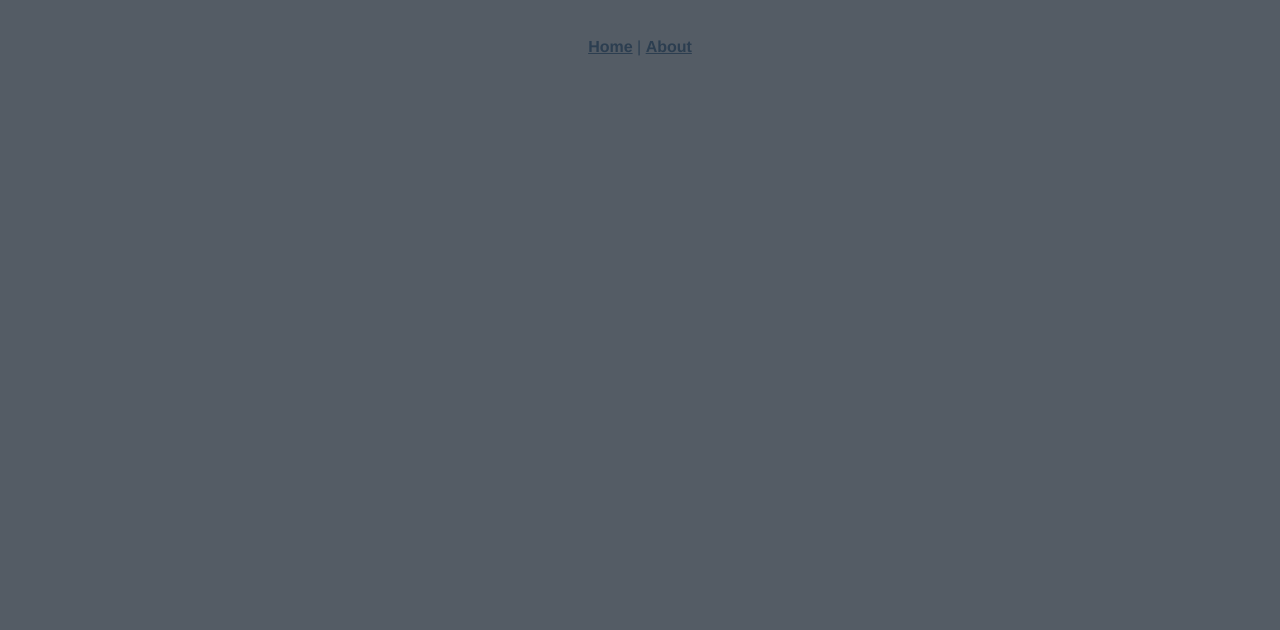
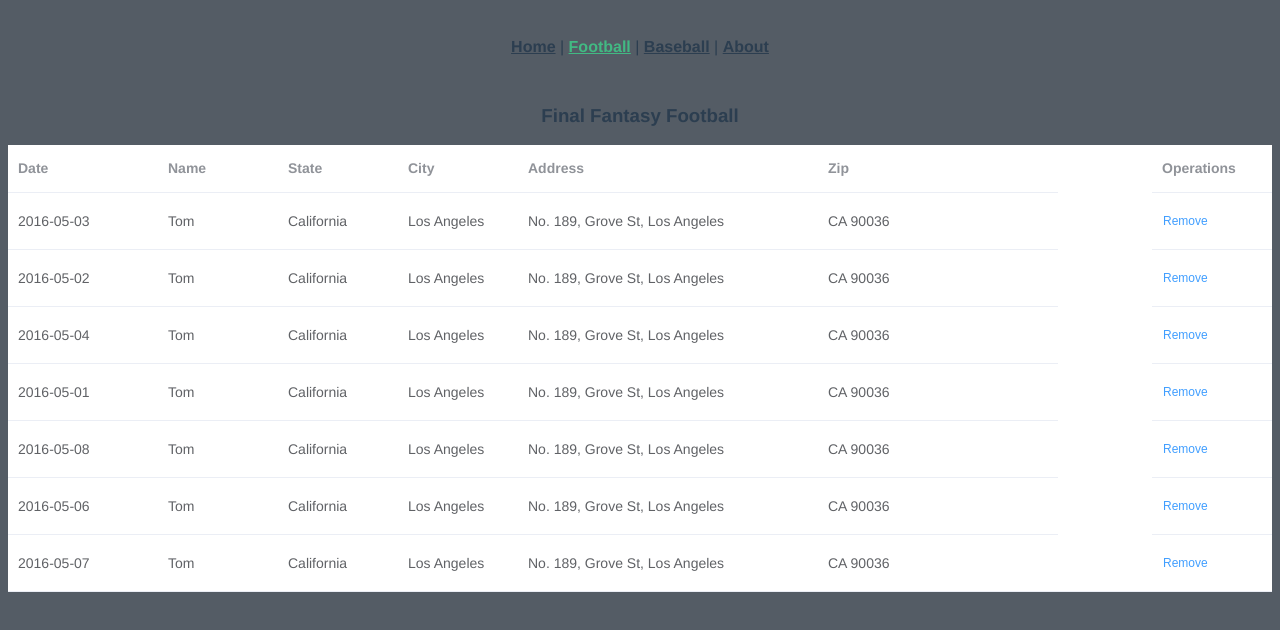
Before and after one commit to FinalFantasySports/FinalFantasySportsVisualization, a Vue app: page /football in a window 1280 px wide. Shown: the top 630 px of the page. Built offline with nearby package versions, Linux system fonts and the light colour scheme.

Commit message:
established baseline for project

```diff
--- a/src/App.vue
+++ b/src/App.vue
@@ -2,6 +2,8 @@
   <div id="app">
     <div id="nav">
       <router-link to="/">Home</router-link> |
+      <router-link to="/football">Football</router-link> |
+      <router-link to="/baseball">Baseball</router-link> |
       <router-link to="/about">About</router-link>
     </div>
     <router-view/>
--- a/src/components/PlayerTable.vue
+++ b/src/components/PlayerTable.vue
@@ -1,8 +1,7 @@
 <template>
   <el-table
       :data="tableData4"
-      style="width: 100%"
-      max-height="250">
+      style="width: 100%">
     <el-table-column
         fixed
         prop="date"
--- a/src/router.js
+++ b/src/router.js
@@ -14,6 +14,16 @@ export default new Router({
       component: Home
     },
     {
+      path: '/football',
+      name: 'football',
+      component: () => import(/* webpackChunkName: "about" */ './views/Football.vue')
+    },
+    {
+      path: '/baseball',
+      name: 'baseball',
+      component: () => import(/* webpackChunkName: "about" */ './views/Baseball.vue')
+    },
+    {
       path: '/about',
       name: 'about',
       // route level code-splitting
--- /dev/null
+++ b/src/views/Baseball.vue
@@ -0,0 +1,16 @@
+<template>
+  <div class="ffs-baseball">
+    <h1>Final Fantasy Baseball</h1>
+    <h2>Coming soon for the 2019 Season</h2>
+  </div>
+</template>
+
+<script>
+export default {
+  name: 'Baseball'
+}
+</script>
+
+<style scoped>
+
+</style>
--- /dev/null
+++ b/src/views/Football.vue
@@ -0,0 +1,50 @@
+<template>
+  <div class="football">
+    <h3>Final Fantasy Football</h3>
+    <!--<el-row :gutter="10">-->
+    <!--<el-col :xs="8" :sm="6" :md="4" :lg="3" :xl="1">-->
+    <!--<div class="grid-content bg-purple">-->
+    <!--<PlayerNav/>-->
+    <!--</div>-->
+    <!--</el-col>-->
+    <!--<el-col :xs="16" :sm="18" :md="20" :lg="21" :xl="24">-->
+    <!--<div class="grid-content bg-purple-light">-->
+    <PlayerTable/>
+    <!--</div>-->
+    <!--</el-col>-->
+    <!--</el-row>-->
+  </div>
+</template>
+
+<style>
+  .el-col {
+    border-radius: 4px;
+  }
+  .bg-purple-dark {
+    background: #99a9bf;
+  }
+  .bg-purple {
+    background: #d3dce6;
+  }
+  .bg-purple-light {
+    background: #e5e9f2;
+  }
+  .grid-content {
+    border-radius: 4px;
+    min-height: 36px;
+  }
+</style>
+
+<script>
+  import PlayerNav from '../components/PlayerNav'
+  import HelloWorld from '../components/HelloWorld'
+  import PlayerTable from '../components/PlayerTable'
+  export default {
+    name: 'football',
+    components: {
+      PlayerTable,
+      PlayerNav,
+      HelloWorld
+    }
+  }
+</script>
--- a/src/views/Home.vue
+++ b/src/views/Home.vue
@@ -1,48 +1,20 @@
 <template>
   <div class="home">
-    <!--<el-row :gutter="10">-->
-      <!--<el-col :xs="8" :sm="6" :md="4" :lg="3" :xl="1">-->
-        <!--<div class="grid-content bg-purple">-->
-          <!--<PlayerNav/>-->
-        <!--</div>-->
-      <!--</el-col>-->
-      <!--<el-col :xs="16" :sm="18" :md="20" :lg="21" :xl="24">-->
-        <!--<div class="grid-content bg-purple-light">-->
-         <PlayerTable/>
-        <!--</div>-->
-      <!--</el-col>-->
-    <!--</el-row>-->
+    <h1>Welcome to Final Fantasy Sports!</h1>
+    <img alt="Vue logo" src="../assets/final_fantasy_football__cloud.jpg">
+    <HelloWorld msg="Welcome to Your Vue.js App"/>
   </div>
 </template>
 
 <style>
-  .el-col {
-    border-radius: 4px;
-  }
-  .bg-purple-dark {
-    background: #99a9bf;
-  }
-  .bg-purple {
-    background: #d3dce6;
-  }
-  .bg-purple-light {
-    background: #e5e9f2;
-  }
-  .grid-content {
-    border-radius: 4px;
-    min-height: 36px;
-  }
+
 </style>
 
 <script>
-import PlayerNav from '../components/PlayerNav'
 import HelloWorld from '../components/HelloWorld'
-import PlayerTable from '../components/PlayerTable'
 export default {
   name: 'home',
   components: {
-    PlayerTable,
-    PlayerNav,
     HelloWorld
   }
 }
```
